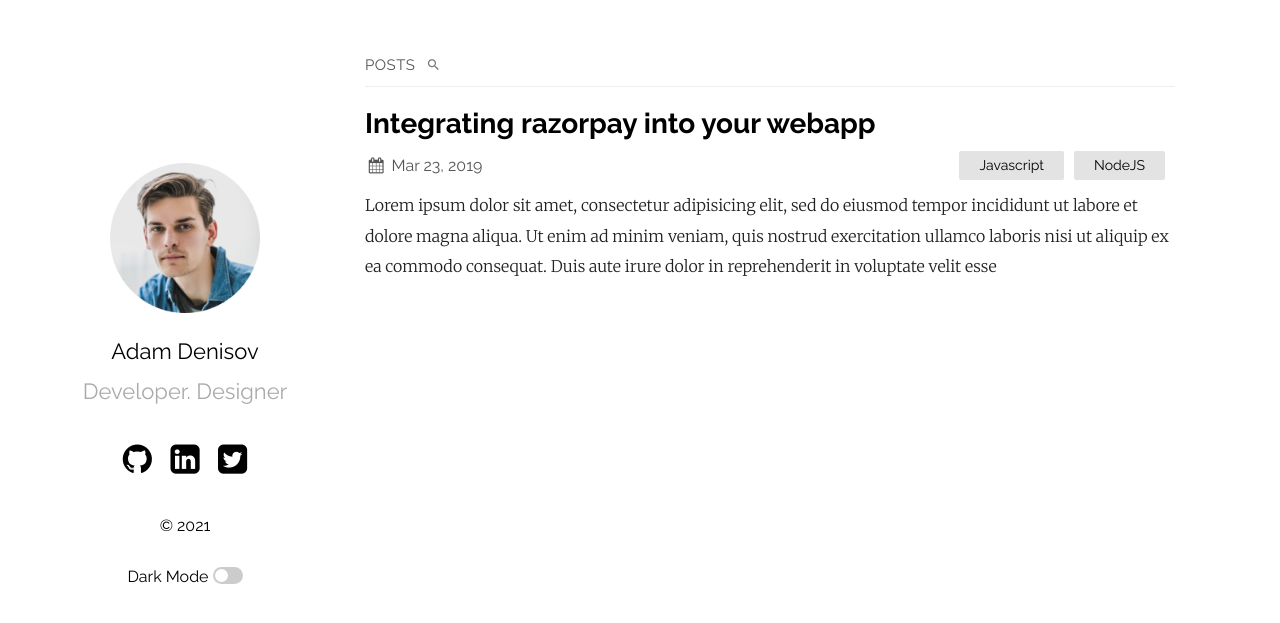
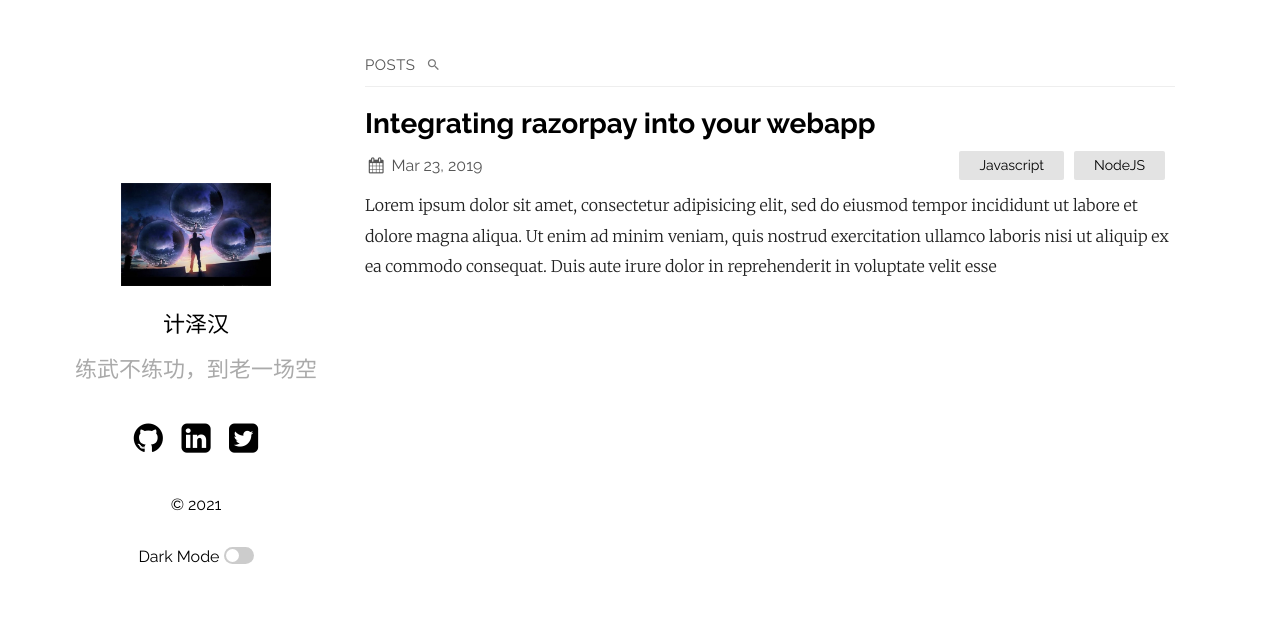
Before and after one commit to Jizehan/jizehan.github.io, a Jekyll site: the page built from index.md, in a window 1280 px wide. Shown: the top 623 px of the page. Built offline with Jekyll 4.4.1, drawn with Linux system fonts in a browser that asks for light colours.

Commit message:
修改基本信息

```diff
--- a/Gemfile
+++ b/Gemfile
@@ -2,3 +2,4 @@
 
 source "https://rubygems.org"
 gemspec
+gem "plainwhite"
--- a/_config.yml
+++ b/_config.yml
@@ -1,6 +1,6 @@
-title: Your awesome title
+title: 计泽汉的博客
 author: GitHub User
-email: your-email@domain.com
+email: masterji000@163.com
 description: > # this means to ignore newlines until "show_exerpts:"
   Write an awesome description for your new site here. You can edit this
   line in _config.yml. It will appear in your document head meta (for
@@ -12,13 +12,13 @@
 sass:
   sass_dir: _sass
 plainwhite:
-  name: Adam Denisov
-  tagline: Developer. Designer
+  name: 计泽汉
+  tagline: 练武不练功，到老一场空
   date_format: "%b %-d, %Y"
   sitemap: true # set to true to generate sitemap.xml content
   search: true # set to true to enable searchbar
   dark_mode: true # set to true to add dark mode toggle
-  portfolio_image: "assets/portfolio.png" # the path from the base directory of the site to the image to display (no / at the start)
+  portfolio_image: "assets/luoji.jpg" # the path from the base directory of the site to the image to display (no / at the start)
   html_lang: "en" # set the lang attribute of the <html> tag for the pages. See here for a list of codes: https://www.w3schools.com/tags/ref_country_codes.asp
   condensed_mobile:
     #- home
```
Also changed, not shown: assets/luoji.jpg (added).
